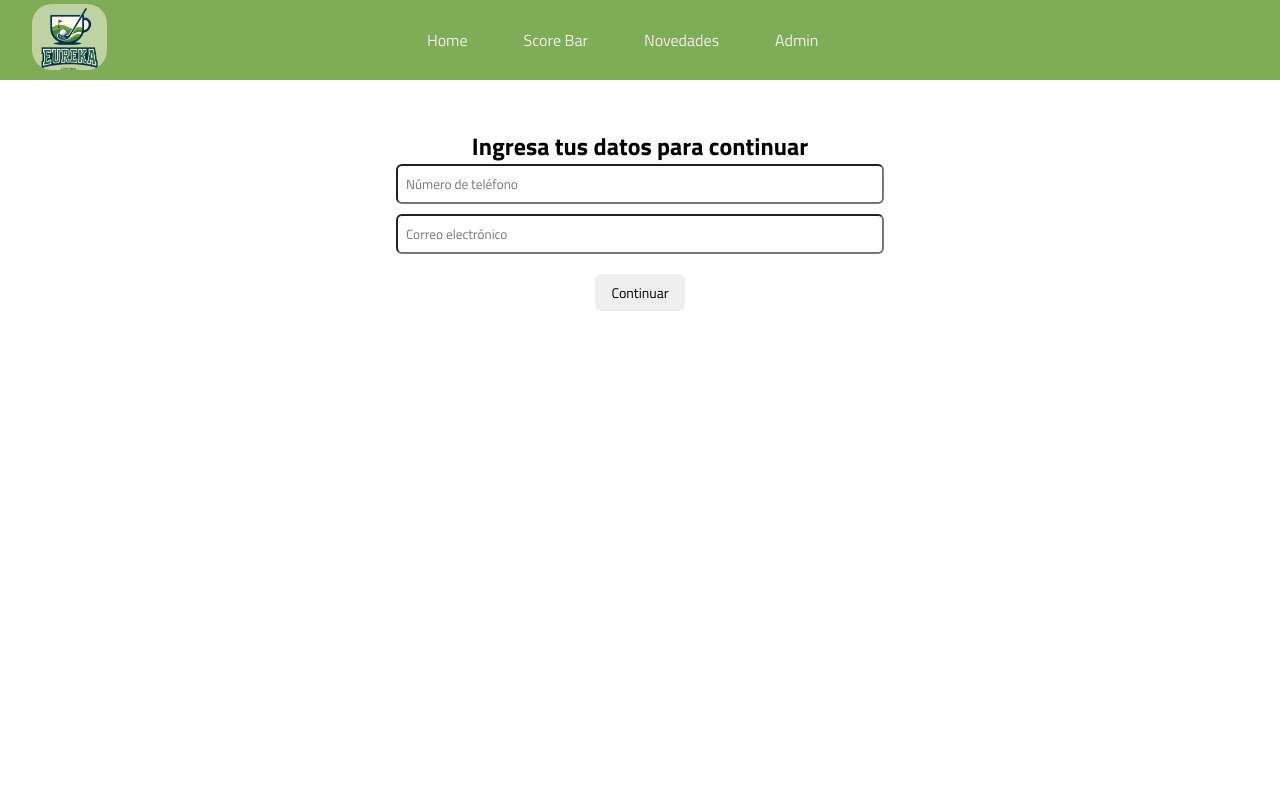
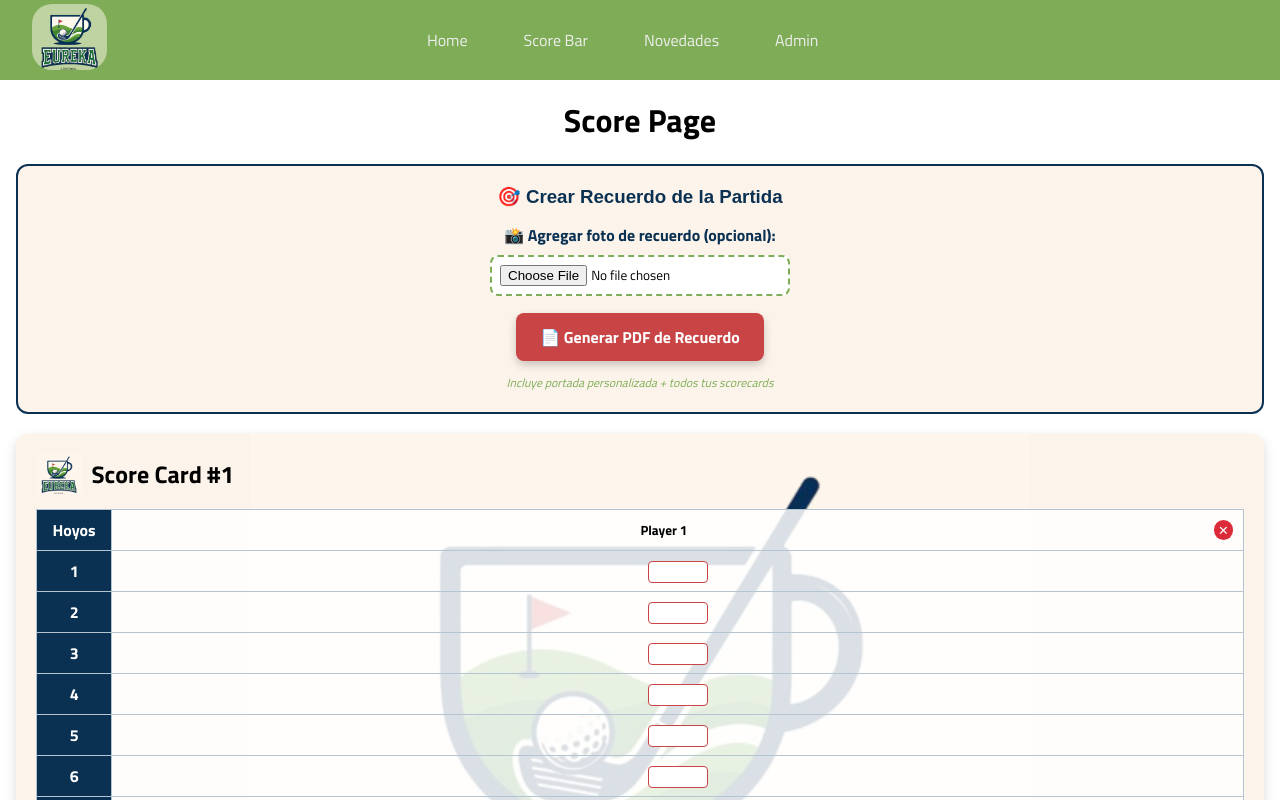
Before and after one commit to vincent292/eureka, a React (Vite) app: page /score in a window 1280 px wide. Shown: the top 800 px of the page. Built offline with nearby package versions, Linux system fonts and the light colour scheme.

Commit message:
Eliminar validación de registro en página Score

```diff
--- a/src/pages/Score.tsx
+++ b/src/pages/Score.tsx
@@ -1,47 +1,32 @@
 import { useEffect, useState, useRef, useCallback } from "react";
-import AccessForm from "../components/AccessForm";
 import ScoreCard from "../components/ScoreCard";
 import PDFExportButton from "../components/PDFExportButton";
 
 export default function Score() {
-  const [registered, setRegistered] = useState<boolean>(() => {
-    return localStorage.getItem("score_registered") === "true";
-  });
-
   const [cards, setCards] = useState<number[]>([1]);
   const scorecardRefs = useRef<(HTMLDivElement | null)[]>([]);
-
-const handleAccess = (_contactId: string) => {
-    setRegistered(true);
-  };
 
   const addCard = () => {
     setCards(prev => [...prev, prev.length + 1]);
   };
 
-  console.log("Referencias actuales:", scorecardRefs.current.filter(Boolean));
-<PDFExportButton scorecardRefs={scorecardRefs.current.filter(Boolean)} />
-  // 👇 Callback ref mejorado que maneja correctamente cada scorecard
+  // Callback ref para cada scorecard
   const setScorecardRef = useCallback((index: number) => {
     return (el: HTMLDivElement | null) => {
       scorecardRefs.current[index] = el;
     };
   }, []);
 
-  // 👇 Limpiar refs cuando se remueven cards (aunque no tienes remove, es buena práctica)
+  // Limpia refs si cambia el número de cards
   useEffect(() => {
     scorecardRefs.current = scorecardRefs.current.slice(0, cards.length);
   }, [cards.length]);
-
-  if (!registered) {
-    return <AccessForm onAccess={handleAccess} />;
-  }
 
   return (
     <div style={{ padding: 16 }}>
       <h1 style={{ textAlign: "center" }}>Score Page</h1>
 
-      {/* Botón para exportar al inicio */}
+      {/* Botón exportar PDF */}
       <div style={{ textAlign: "center", marginBottom: 20 }}>
         <PDFExportButton scorecardRefs={scorecardRefs.current.filter(Boolean)} />
       </div>
@@ -49,7 +34,7 @@ const handleAccess = (_contactId: string) => {
       {/* Scorecards */}
       <div>
         {cards.map((id, index) => (
-          <div key={id} style={{ marginBottom: '2rem' }}>
+          <div key={id} style={{ marginBottom: "2rem" }}>
             <ScoreCard
               id={id}
               setRef={setScorecardRef(index)}
@@ -58,7 +43,7 @@ const handleAccess = (_contactId: string) => {
         ))}
       </div>
 
-      {/* Botón para agregar nuevas scorecards */}
+      {/* Agregar nuevas scorecards */}
       <div style={{ textAlign: "center", marginTop: 20 }}>
         <button
           onClick={addCard}
```
